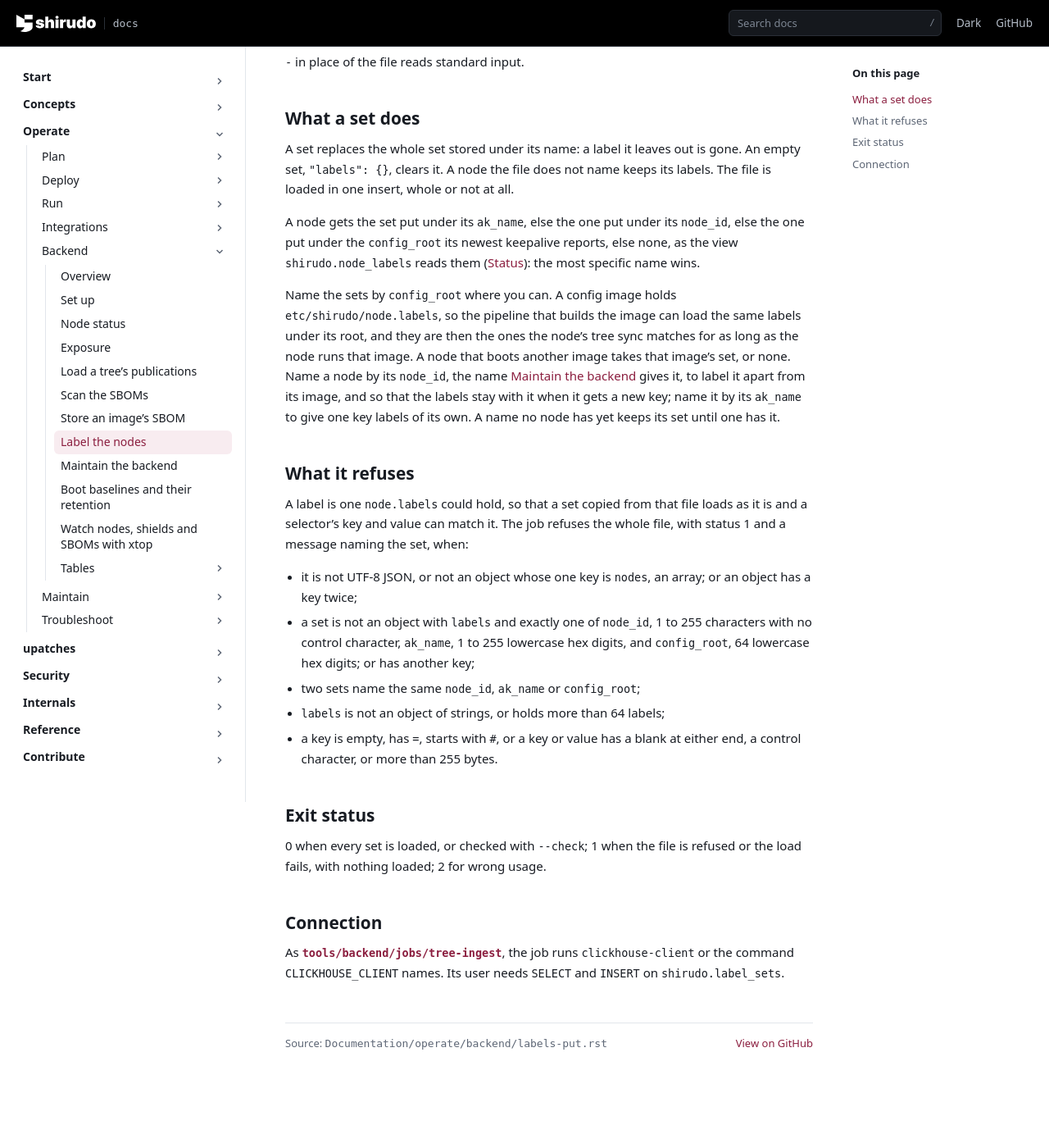
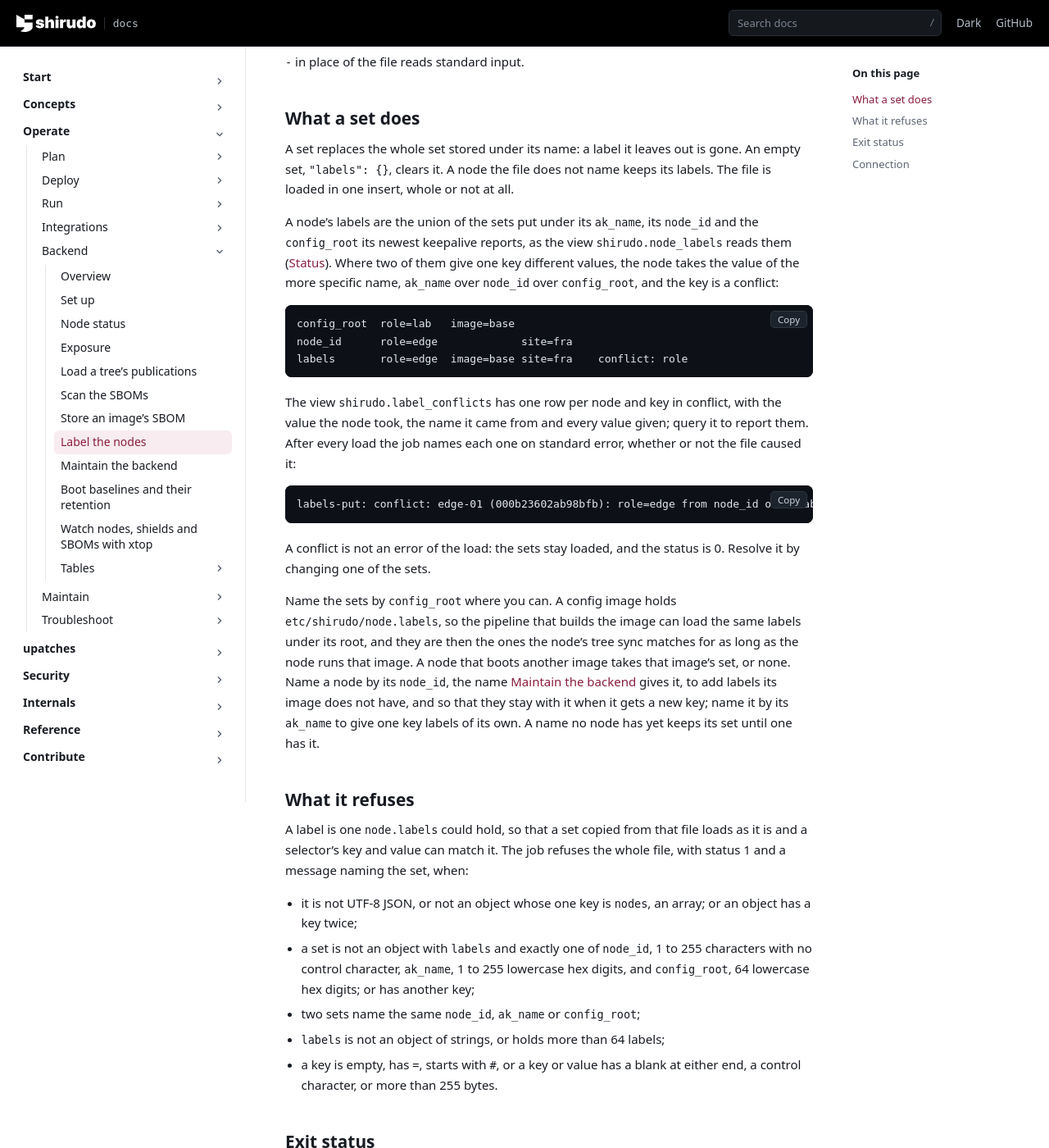
Before and after one commit to AliBashaSY/shirudo, a Sphinx documentation site: the page built from Documentation/operate/backend/labels-put.rst, in a window 1280 px wide and 1400 px high, scrolled down 948 px. Shown: the whole window at 82% size. Built offline with Sphinx 7.4.7, drawn with Linux system fonts in a browser that asks for light colours; pages that are not in the unit, such as notebooks, are missing from menus; before the commit the page ends 2287 px from its top, so only the background shows below that; some of the changed text lies outside the part shown.

Commit message:
backend: give a node the union of its label sets
node_labels gave a node one set: the one put under its ak_name, else its
node_id, else its config_root. A node whose image carries role and site
could not be given one more label by node_id without repeating the
image's, and a label added to the image never reached a node with a set
of its own.

Take the union instead. node_label_items has every label of every node
with the name it was put under, node_labels merges them, and where two
sets give one key different values the more specific name's value wins,
as before. Such a key is a conflict the operator should hear of:
label_conflicts lists each with every value given, and labels-put names
them on standard error after each load. A conflict leaves the load
successful; the sets are what the operator put.

Signed-off-by: John Fastabend <john.fastabend@gmail.com>

```diff
--- a/Documentation/contribute/testing/testing.rst
+++ b/Documentation/contribute/testing/testing.rst
@@ -1208,7 +1208,8 @@ is given. ``test/sbom-put`` stores two of those SBOMs with
 into an ``s3://`` one, runs ``--scan`` on the first, and checks what it
 refuses. ``test/labels-put`` loads label sets with ``jobs/labels-put``
 by ``node_id``, by ``ak_name`` and by ``config_root``, replaces and
-clears some, and checks what it refuses. A script that exits with status 77 skips its test and says
+clears some, checks the union each node reads and the conflicts the job
+reports, and checks what it refuses. A script that exits with status 77 skips its test and says
 why. ``test/sbom-scan-trivy`` is skipped unless ``trivy`` is on the host
 and ``SBOM_TRIVY_CACHE`` names a Trivy cache directory with a database,
 since its findings would change with every database CI could fetch.
--- a/Documentation/operate/backend/labels-put.rst
+++ b/Documentation/operate/backend/labels-put.rst
@@ -62,18 +62,38 @@ is gone. An empty set, ``"labels": {}``, clears it. A node the file does
 not name keeps its labels. The file is loaded in one insert, whole or
 not at all.
 
-A node gets the set put under its ``ak_name``, else the one put under its
-``node_id``, else the one put under the ``config_root`` its newest
-keepalive reports, else none, as the view ``shirudo.node_labels`` reads
-them (:doc:`tables/status`): the most specific name wins.
+A node's labels are the union of the sets put under its ``ak_name``, its
+``node_id`` and the ``config_root`` its newest keepalive reports, as the
+view ``shirudo.node_labels`` reads them (:doc:`tables/status`). Where two
+of them give one key different values, the node takes the value of the
+more specific name, ``ak_name`` over ``node_id`` over ``config_root``,
+and the key is a conflict:
+
+.. code-block:: none
+
+   config_root  role=lab   image=base
+   node_id      role=edge             site=fra
+   labels       role=edge  image=base site=fra    conflict: role
+
+The view ``shirudo.label_conflicts`` has one row per node and key in
+conflict, with the value the node took, the name it came from and every
+value given; query it to report them. After every load the job names each
+one on standard error, whether or not the file caused it:
+
+.. code-block:: none
+
+   labels-put: conflict: edge-01 (000b23602ab98bfb): role=edge from node_id over lab from config_root
+
+A conflict is not an error of the load: the sets stay loaded, and the
+status is 0. Resolve it by changing one of the sets.
 
 Name the sets by ``config_root`` where you can. A config image holds
 ``etc/shirudo/node.labels``, so the pipeline that builds the image can
 load the same labels under its root, and they are then the ones the
 node's tree sync matches for as long as the node runs that image. A node
 that boots another image takes that image's set, or none. Name a node by
-its ``node_id``, the name :doc:`maintain` gives it, to label it apart
-from its image, and so that the labels stay with it when it gets a new
+its ``node_id``, the name :doc:`maintain` gives it, to add labels its
+image does not have, and so that they stay with it when it gets a new
 key; name it by its ``ak_name`` to give one key labels of its own. A name
 no node has yet keeps its set until one has it.
 
@@ -98,12 +118,15 @@ refuses the whole file, with status 1 and a message naming the set, when:
 Exit status
 -----------
 
-0 when every set is loaded, or checked with ``--check``; 1 when the file
-is refused or the load fails, with nothing loaded; 2 for wrong usage.
+0 when every set is loaded, conflicts or not, or checked with
+``--check``; 1 when the file is refused or the load fails, with nothing
+loaded, or the conflicts cannot be read after the load; 2 for wrong
+usage.
 
 Connection
 ----------
 
 As :src:`tools/backend/jobs/tree-ingest`, the job runs
 ``clickhouse-client`` or the command ``CLICKHOUSE_CLIENT`` names. Its user
-needs ``SELECT`` and ``INSERT`` on ``shirudo.label_sets``.
+needs ``SELECT`` and ``INSERT`` on ``shirudo.label_sets`` and ``SELECT``
+on the views ``shirudo.label_conflicts`` reads.
--- a/Documentation/operate/backend/tables/reference.rst
+++ b/Documentation/operate/backend/tables/reference.rst
@@ -223,8 +223,8 @@ shirudo.label_sets
 
    - Read with FINAL, or through node_labels: the newest put of a name
      replaces the set.
-   - An empty map clears the set; node_labels then falls back to the
-     other name, or none.
+   - An empty map clears the set. A node's labels are the union of its
+     sets in node_labels; label_conflicts lists the keys they disagree on.
 
    :by: Whether node names a node_id, an ak_name, or the config_root of the nodes that booted that config image.
    :node: The node_id, ak_name or config_root.
```
Also changed, not shown: Documentation/operate/backend/status.rst (+7 -1 lines), Documentation/operate/backend/tables/status.rst (+18 -4 lines), 6 other files.
